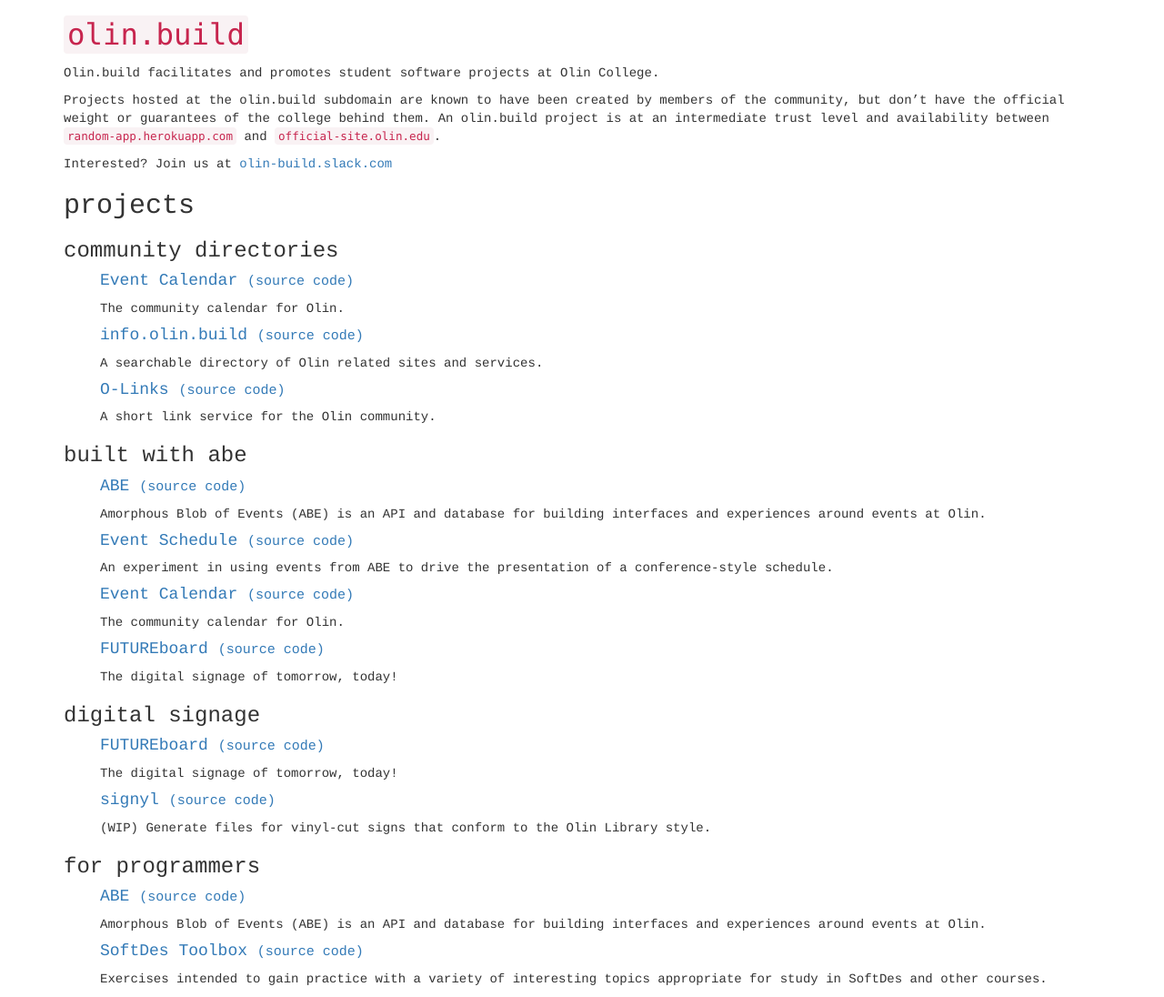
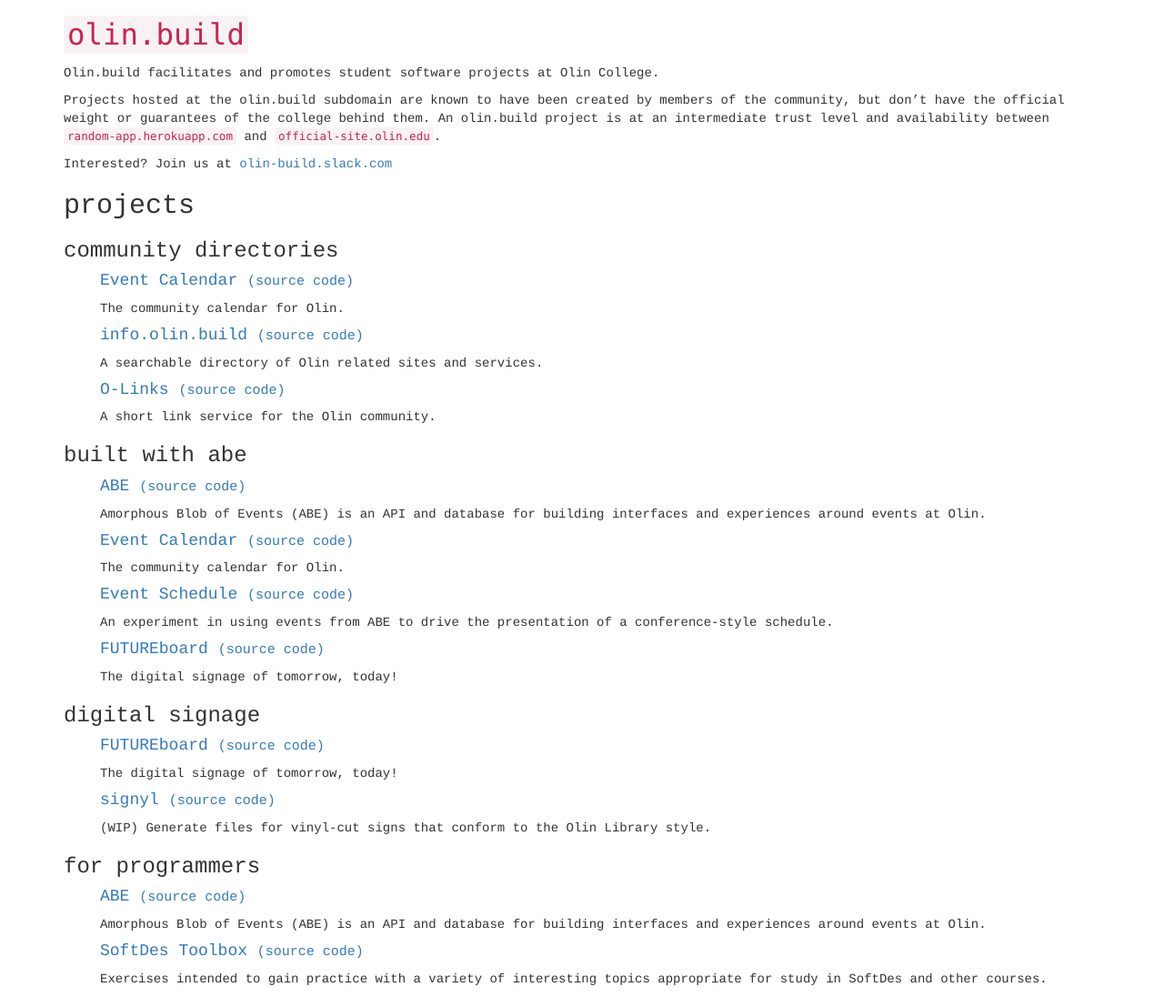
Before and after one commit to olin-build/olin.build, a Jekyll site: the page built from index.md, in a window 1280 px wide. Shown: the whole page at 91% size. Built offline with Jekyll 4.4.1, drawn with Linux system fonts in a browser that asks for light colours; our own code applies the rules of GitHub Pages for plain Markdown files.

Commit message:
Sort projects within a category

```diff
--- a/_data/categories.yml
+++ b/_data/categories.yml
@@ -6,5 +6,6 @@
   key: signage
 - name: For Programmers
   key: programming
+# Other must come last. The Liquid code treats key `other` specially.
 - name: Other
   key: other
--- a/_layouts/home.html
+++ b/_layouts/home.html
@@ -42,6 +42,7 @@
         {% if projects.size == 0 %}{% continue %}{% endif %}
         <h3>{{ cat.name }}</h3>
         <ul class="project-list">
+          {% assign projects = projects | where_exp: 'project', 'project.order' | sort: 'order' | concat: projects | uniq %}
           {% for project in projects %}
             {% assign visited = visited | push: project %}
             <li>
```
Also changed, not shown: _projects/abe.md (+1 -0 lines), _projects/events.md (+1 -0 lines).
